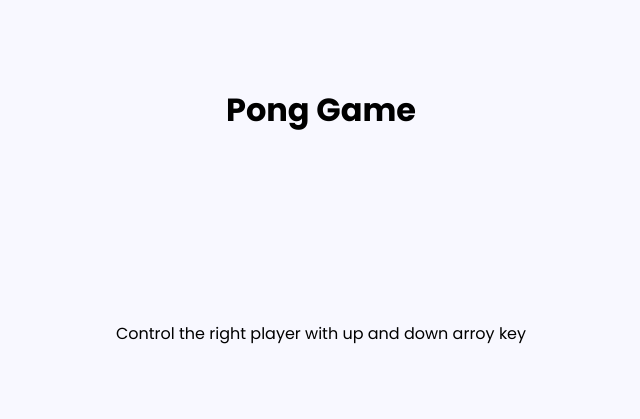
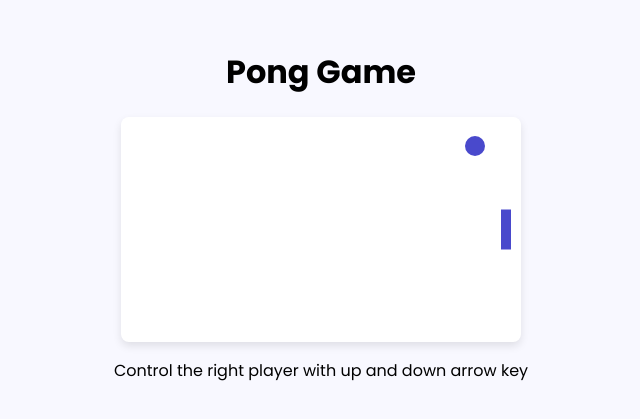
Before and after one commit to dhiwarya/minigame-html-css-js, a plain HTML site: page 3-pong/pong.html in a window 1280 px wide. Shown: the part 195-614 px from the top of the page, without its empty margins (327-967 px from the left). Drawn offline with Linux system fonts and the light colour scheme.

Commit message:
[pong] init the ball and the paddle

```diff
--- a/3-pong/pong.html
+++ b/3-pong/pong.html
@@ -11,8 +11,8 @@
 </style>
 <body>
     <h1>Pong Game</h1>
-    <canvas id="myCanvas"></canvas>
-    <p>Control the right player with up and down arroy key</p>
+    <canvas id="myCanvas" width="400" height="225"></canvas>
+    <p>Control the right player with up and down arrow key</p>
     <script src="pong.js"></script>
 </body>
 </html>
--- a/3-pong/pong.js
+++ b/3-pong/pong.js
@@ -0,0 +1,61 @@
+const canvas = document.getElementById("myCanvas")
+const ctx = canvas.getContext("2d")
+
+// High-DPI support
+const scale = window.devicePixelRatio;
+canvas.width = canvas.offsetWidth * scale;
+canvas.height = canvas.offsetHeight * scale;
+ctx.scale(scale, scale);
+
+const COLOR = {
+    ballColor: "#4949ccff"
+}
+
+let ballRadius = 10
+let x = canvas.width / (2 * scale) // Use canvas.width and scale
+let y = canvas.height / scale - 30
+let dx = 2;
+let dy = -2;
+
+let paddleHeight = 40
+let paddleWidth = 10
+
+function drawBall() {
+    ctx.beginPath();
+    ctx.arc(x, y, ballRadius, 0, Math.PI * 2)
+    ctx.fillStyle = COLOR.ballColor
+    ctx.fill()
+}
+
+function drawPaddle() {
+    // Draw paddle on the right edge
+    const paddleX = canvas.width / scale - (paddleWidth + 10) // Right edge in CSS pixels
+    const paddleY = (canvas.height / scale - paddleHeight) / 2 // Vertically centered
+
+    ctx.beginPath();
+    ctx.rect(paddleX, paddleY, paddleWidth, paddleHeight)
+    ctx.fillStyle = COLOR.ballColor
+    ctx.fill();
+    ctx.closePath();
+}
+
+function draw() {
+    console.log("draw called")
+    ctx.clearRect(0, 0, canvas.width, canvas.height)
+    drawBall()
+    drawPaddle()
+
+    x += dx
+    y += dy
+
+    if (x + ballRadius > canvas.width / scale || x - ballRadius < 0) {
+        dx = -dx
+    }
+
+    if (y + ballRadius > canvas.height / scale || y - ballRadius < 0) {
+        dy = -dy
+    }
+}
+
+// Start animation loop
+setInterval(draw, 10)
--- a/3-pong/style.css
+++ b/3-pong/style.css
@@ -13,3 +13,10 @@ body {
     width: 100%;
     position: fixed
 }
+
+canvas {
+    background: #ffffff;
+    display: block;
+    border-radius: 8px;
+    box-shadow:  0 4px 8px rgba(0,0,0,0.1);
+}
```
